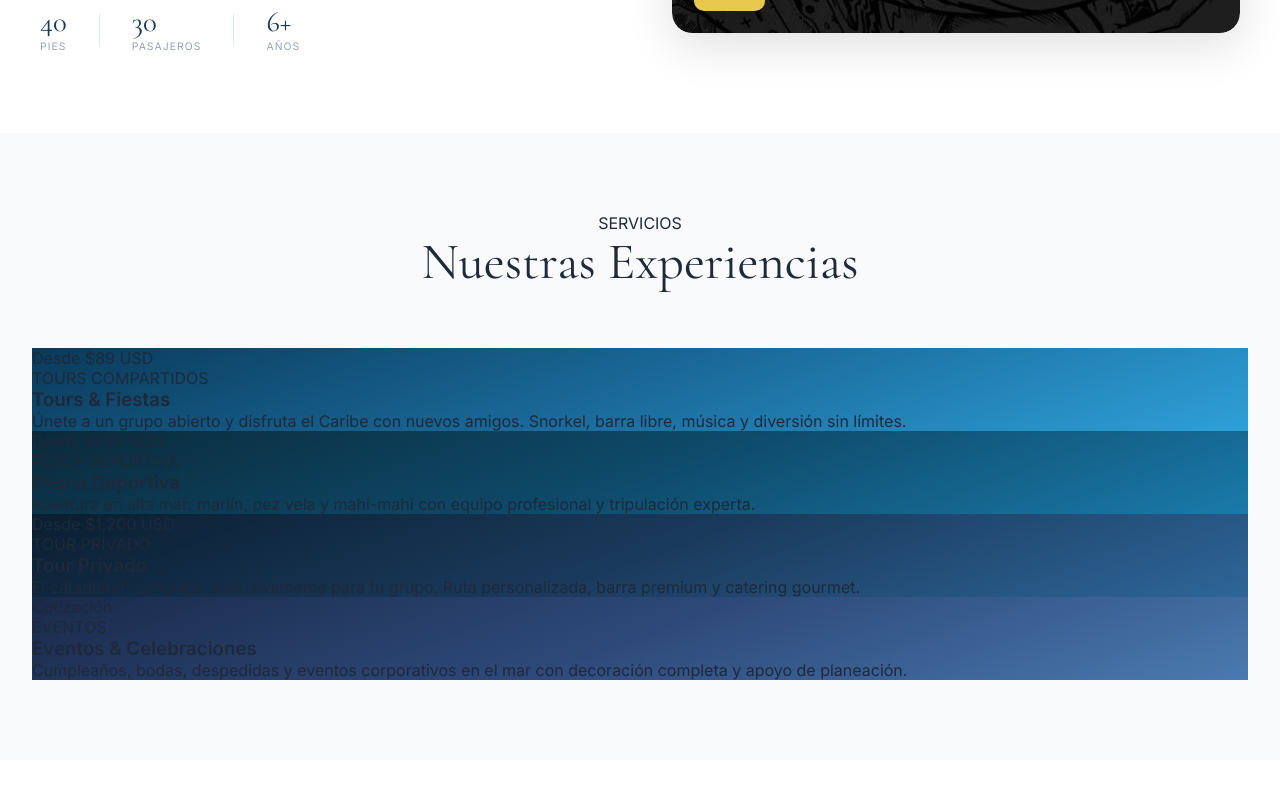
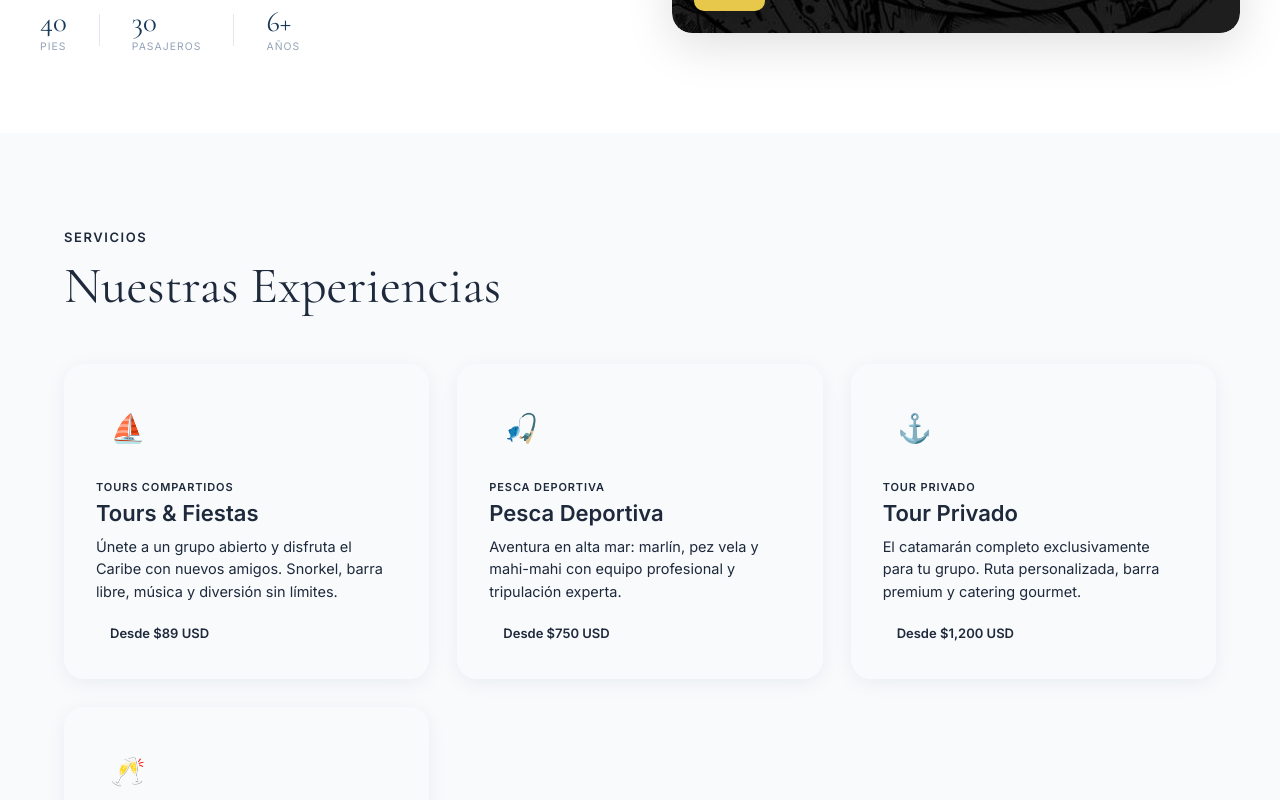
Before and after one commit to Vlakero/InspirationSailingExperience, a React (Vite) app: page / in a window 1280 px wide. Shown: the part 540-1340 px from the top of the page. Built offline with nearby package versions, Linux system fonts and the light colour scheme.

Commit message:
Modificacion Services

```diff
--- a/src/components/Services.css
+++ b/src/components/Services.css
@@ -1,19 +1,115 @@
-.services-section { padding: 5rem 2rem; background: var(--off-white); }
-.services-inner { max-width: 1200px; margin: 0 auto; }
-.services-header { text-align: center; margin-bottom: 3.5rem; }
-.services-header .section-sub { margin: 0.75rem auto 0; }
-.services-grid { display: grid; grid-template-columns: repeat(4, 1fr); gap: 1.25rem; }
-.srv-card { background: white; border-radius: var(--radius); padding: 1.8rem 1.5rem; border: 1px solid var(--gray-200); display: flex; flex-direction: column; gap: 0.75rem; transition: transform 0.35s, box-shadow 0.35s, border-color 0.35s; cursor: default; }
-.srv-card:hover { transform: translateY(-5px); box-shadow: var(--shadow-lg); border-color: var(--teal); }
-.srv-icon-wrap { width: 48px; height: 48px; border-radius: 10px; background: var(--teal-light); display: flex; align-items: center; justify-content: center; font-size: 1.3rem; margin-bottom: 0.3rem; }
-.srv-badge-pill { display: inline-block; font-size: 0.6rem; font-weight: 600; letter-spacing: 0.15em; text-transform: uppercase; color: var(--teal); background: var(--teal-light); padding: 0.22rem 0.6rem; border-radius: 20px; }
-.srv-title { font-family: var(--font-d); font-size: 1.35rem; font-weight: 400; color: var(--navy); line-height: 1.2; }
-.srv-desc { font-size: 0.83rem; line-height: 1.65; color: var(--text-mid); font-weight: 300; }
-.srv-list { list-style: none; display: flex; flex-direction: column; gap: 0.35rem; margin-top: 0.25rem; }
-.srv-list li { display: flex; align-items: center; gap: 0.5rem; font-size: 0.78rem; color: var(--text); }
-.srv-list .chk { width: 14px; height: 14px; border-radius: 50%; background: var(--teal-light); color: var(--teal); display: flex; align-items: center; justify-content: center; font-size: 0.55rem; flex-shrink: 0; }
-.srv-link { display: inline-flex; align-items: center; gap: 0.4rem; font-size: 0.78rem; font-weight: 500; color: var(--teal); text-decoration: none; margin-top: auto; padding-top: 0.5rem; transition: gap 0.2s; }
-.srv-link:hover { gap: 0.7rem; }
+.services-section {
+  background: var(--off-white);
+  padding: 96px 64px;
+}
 
-@media (max-width: 1000px) { .services-grid { grid-template-columns: repeat(2, 1fr); } }
-@media (max-width: 580px) { .services-section { padding: 4rem 1.5rem; } .services-grid { grid-template-columns: 1fr; } }
+.services-header {
+  margin-bottom: 48px;
+}
+
+.section-eyebrow {
+  display: block;
+  font-size: 13px;
+  font-weight: 700;
+  letter-spacing: 0.12em;
+  color: var(--color-blue);
+  margin-bottom: 12px;
+}
+
+.section-title {
+  font-family: var(--font-serif);
+  font-size: 40px;
+  font-weight: 700;
+  color: var(--color-navy);
+  margin: 0;
+  line-height: 1.15;
+}
+
+.services-grid {
+  display: grid;
+  grid-template-columns: repeat(3, 1fr);
+  gap: 28px;
+}
+
+.service-card {
+  background: var(--color-card-bg);
+  border-radius: 20px;
+  padding: 32px;
+  box-shadow: 0 4px 20px rgba(18, 40, 63, 0.06);
+  display: flex;
+  flex-direction: column;
+  transition: transform 0.25s ease, box-shadow 0.25s ease;
+}
+
+.service-card:hover {
+  transform: translateY(-4px);
+  box-shadow: 0 10px 30px rgba(18, 40, 63, 0.10);
+}
+
+.service-icon-box {
+  width: 64px;
+  height: 64px;
+  border-radius: 16px;
+  background: var(--color-blue-soft);
+  display: flex;
+  align-items: center;
+  justify-content: center;
+  margin-bottom: 20px;
+}
+
+.service-icon {
+  font-size: 28px;
+  line-height: 1;
+}
+
+.service-tag {
+  font-size: 11px;
+  font-weight: 700;
+  letter-spacing: 0.08em;
+  color: var(--color-blue);
+  margin-bottom: 6px;
+}
+
+.service-name {
+  font-family: var(--font-serif);
+  font-size: 22px;
+  font-weight: 700;
+  color: var(--color-navy);
+  margin: 0 0 10px;
+}
+
+.service-desc {
+  font-size: 14.5px;
+  line-height: 1.55;
+  color: var(--color-text-muted);
+  margin: 0 0 16px;
+  flex-grow: 1;
+}
+
+.service-badge {
+  align-self: flex-start;
+  font-size: 13px;
+  font-weight: 600;
+  color: var(--color-navy);
+  background: var(--color-gold-soft);
+  padding: 6px 14px;
+  border-radius: 999px;
+}
+
+@media (max-width: 900px) {
+  .services-grid {
+    grid-template-columns: repeat(2, 1fr);
+  }
+}
+
+@media (max-width: 600px) {
+  .services-section {
+    padding: 64px 24px;
+  }
+  .services-grid {
+    grid-template-columns: 1fr;
+  }
+  .section-title {
+    font-size: 30px;
+  }
+}
--- a/src/components/Services.jsx
+++ b/src/components/Services.jsx
@@ -6,37 +6,37 @@ const copy = {
   en: {
     eyebrow:'SERVICES', title:'Our Experiences',
     services:[
-      { icon:'⛵', tag:'SHARED TOURS', name:'Tours & Parties', desc:'Join an open group trip and enjoy the Caribbean with new friends. Snorkeling, open bar, music and unforgettable fun.', img:'linear-gradient(160deg,#0a3a5a,#1a6a9a,#2ea0d8)', badge:'From $89 USD' },
-      { icon:'🎣', tag:'SPORT FISHING', name:'Sport Fishing', desc:'Deep-sea adventure targeting marlin, sailfish and mahi-mahi with professional equipment and expert crew.', img:'linear-gradient(160deg,#0a2a3a,#0e4a6a,#1a7aaa)', badge:'From $750 USD' },
-      { icon:'⚓', tag:'PRIVATE CHARTER', name:'Private Charter', desc:'The entire catamaran exclusively for your group. Custom route, premium bar and gourmet catering.', img:'linear-gradient(160deg,#0a1e30,#1a3a5c,#2e6699)', badge:'From $1,200 USD' },
-      { icon:'🥂', tag:'EVENTS', name:'Events & Celebrations', desc:'Birthdays, weddings, bachelorettes and corporate events at sea with full decoration and planning support.', img:'linear-gradient(160deg,#1a2a4a,#2e4a7a,#4a7ab0)', badge:'Quote' },
+      { icon:'⛵', tag:'SHARED TOURS', name:'Tours & Parties', desc:'Join an open group trip and enjoy the Caribbean with new friends. Snorkeling, open bar, music and unforgettable fun.', badge:'From $89 USD' },
+      { icon:'🎣', tag:'SPORT FISHING', name:'Sport Fishing', desc:'Deep-sea adventure targeting marlin, sailfish and mahi-mahi with professional equipment and expert crew.', badge:'From $750 USD' },
+      { icon:'⚓', tag:'PRIVATE CHARTER', name:'Private Charter', desc:'The entire catamaran exclusively for your group. Custom route, premium bar and gourmet catering.', badge:'From $1,200 USD' },
+      { icon:'🥂', tag:'EVENTS', name:'Events & Celebrations', desc:'Birthdays, weddings, bachelorettes and corporate events at sea with full decoration and planning support.', badge:'Quote' },
     ]
   },
   es: {
     eyebrow:'SERVICIOS', title:'Nuestras Experiencias',
     services:[
-      { icon:'⛵', tag:'TOURS COMPARTIDOS', name:'Tours & Fiestas', desc:'Únete a un grupo abierto y disfruta el Caribe con nuevos amigos. Snorkel, barra libre, música y diversión sin límites.', img:'linear-gradient(160deg,#0a3a5a,#1a6a9a,#2ea0d8)', badge:'Desde $89 USD' },
-      { icon:'🎣', tag:'PESCA DEPORTIVA', name:'Pesca Deportiva', desc:'Aventura en alta mar: marlín, pez vela y mahi-mahi con equipo profesional y tripulación experta.', img:'linear-gradient(160deg,#0a2a3a,#0e4a6a,#1a7aaa)', badge:'Desde $750 USD' },
-      { icon:'⚓', tag:'TOUR PRIVADO', name:'Tour Privado', desc:'El catamarán completo exclusivamente para tu grupo. Ruta personalizada, barra premium y catering gourmet.', img:'linear-gradient(160deg,#0a1e30,#1a3a5c,#2e6699)', badge:'Desde $1,200 USD' },
-      { icon:'🥂', tag:'EVENTOS', name:'Eventos & Celebraciones', desc:'Cumpleaños, bodas, despedidas y eventos corporativos en el mar con decoración completa y apoyo de planeación.', img:'linear-gradient(160deg,#1a2a4a,#2e4a7a,#4a7ab0)', badge:'Cotización' },
+      { icon:'⛵', tag:'TOURS COMPARTIDOS', name:'Tours & Fiestas', desc:'Únete a un grupo abierto y disfruta el Caribe con nuevos amigos. Snorkel, barra libre, música y diversión sin límites.', badge:'Desde $89 USD' },
+      { icon:'🎣', tag:'PESCA DEPORTIVA', name:'Pesca Deportiva', desc:'Aventura en alta mar: marlín, pez vela y mahi-mahi con equipo profesional y tripulación experta.', badge:'Desde $750 USD' },
+      { icon:'⚓', tag:'TOUR PRIVADO', name:'Tour Privado', desc:'El catamarán completo exclusivamente para tu grupo. Ruta personalizada, barra premium y catering gourmet.', badge:'Desde $1,200 USD' },
+      { icon:'🥂', tag:'EVENTOS', name:'Eventos & Celebraciones', desc:'Cumpleaños, bodas, despedidas y eventos corporativos en el mar con decoración completa y apoyo de planeación.', badge:'Cotización' },
     ]
   },
   fr: {
     eyebrow:'SERVICES', title:'Nos Expériences',
     services:[
-      { icon:'⛵', tag:'CIRCUITS PARTAGÉS', name:'Tours & Fêtes', desc:'Rejoignez un groupe ouvert et profitez des Caraïbes avec de nouveaux amis. Snorkeling, open bar, musique et plaisir.', img:'linear-gradient(160deg,#0a3a5a,#1a6a9a,#2ea0d8)', badge:'Dès 89 USD' },
-      { icon:'🎣', tag:'PÊCHE SPORTIVE', name:'Pêche Sportive', desc:'Aventure en haute mer : marlin, voilier et mahi-mahi avec équipement professionnel et équipage expert.', img:'linear-gradient(160deg,#0a2a3a,#0e4a6a,#1a7aaa)', badge:'Dès 750 USD' },
-      { icon:'⚓', tag:'CHARTER PRIVÉ', name:'Charter Privé', desc:'Le catamaran entier exclusivement pour votre groupe. Itinéraire personnalisé, bar premium et restauration gastronomique.', img:'linear-gradient(160deg,#0a1e30,#1a3a5c,#2e6699)', badge:'Dès 1 200 USD' },
-      { icon:'🥂', tag:'ÉVÉNEMENTS', name:'Événements & Célébrations', desc:'Anniversaires, mariages, enterrements de vie de jeune fille et événements d\'entreprise en mer.', img:'linear-gradient(160deg,#1a2a4a,#2e4a7a,#4a7ab0)', badge:'Devis' },
+      { icon:'⛵', tag:'CIRCUITS PARTAGÉS', name:'Tours & Fêtes', desc:'Rejoignez un groupe ouvert et profitez des Caraïbes avec de nouveaux amis. Snorkeling, open bar, musique et plaisir.', badge:'Dès 89 USD' },
+      { icon:'🎣', tag:'PÊCHE SPORTIVE', name:'Pêche Sportive', desc:'Aventure en haute mer : marlin, voilier et mahi-mahi avec équipement professionnel et équipage expert.', badge:'Dès 750 USD' },
+      { icon:'⚓', tag:'CHARTER PRIVÉ', name:'Charter Privé', desc:'Le catamaran entier exclusivement pour votre groupe. Itinéraire personnalisé, bar premium et restauration gastronomique.', badge:'Dès 1 200 USD' },
+      { icon:'🥂', tag:'ÉVÉNEMENTS', name:'Événements & Célébrations', desc:"Anniversaires, mariages, enterrements de vie de jeune fille et événements d'entreprise en mer.", badge:'Devis' },
     ]
   },
   de: {
     eyebrow:'SERVICES', title:'Unsere Erlebnisse',
     services:[
-      { icon:'⛵', tag:'GRUPPENTOUREN', name:'Touren & Partys', desc:'Schließen Sie sich einer offenen Gruppe an und genießen Sie die Karibik mit neuen Freunden. Schnorcheln, offene Bar, Musik.', img:'linear-gradient(160deg,#0a3a5a,#1a6a9a,#2ea0d8)', badge:'Ab 89 USD' },
-      { icon:'🎣', tag:'SPORTFISCHEN', name:'Sportfischen', desc:'Hochseeabenteuer: Marlin, Segelfisch und Mahi-Mahi mit professioneller Ausrüstung und erfahrener Crew.', img:'linear-gradient(160deg,#0a2a3a,#0e4a6a,#1a7aaa)', badge:'Ab 750 USD' },
-      { icon:'⚓', tag:'PRIVATCHARTER', name:'Privatcharter', desc:'Der gesamte Katamaran exklusiv für Ihre Gruppe. Individuelle Route, Premium-Bar und Gourmet-Catering.', img:'linear-gradient(160deg,#0a1e30,#1a3a5c,#2e6699)', badge:'Ab 1.200 USD' },
-      { icon:'🥂', tag:'EVENTS', name:'Events & Feiern', desc:'Geburtstage, Hochzeiten, Junggesellenabschiede und Firmenevents auf See mit kompletter Dekoration.', img:'linear-gradient(160deg,#1a2a4a,#2e4a7a,#4a7ab0)', badge:'Angebot' },
+      { icon:'⛵', tag:'GRUPPENTOUREN', name:'Touren & Partys', desc:'Schließen Sie sich einer offenen Gruppe an und genießen Sie die Karibik mit neuen Freunden. Schnorcheln, offene Bar, Musik.', badge:'Ab 89 USD' },
+      { icon:'🎣', tag:'SPORTFISCHEN', name:'Sportfischen', desc:'Hochseeabenteuer: Marlin, Segelfisch und Mahi-Mahi mit professioneller Ausrüstung und erfahrener Crew.', badge:'Ab 750 USD' },
+      { icon:'⚓', tag:'PRIVATCHARTER', name:'Privatcharter', desc:'Der gesamte Katamaran exklusiv für Ihre Gruppe. Individuelle Route, Premium-Bar und Gourmet-Catering.', badge:'Ab 1.200 USD' },
+      { icon:'🥂', tag:'EVENTS', name:'Events & Feiern', desc:'Geburtstage, Hochzeiten, Junggesellenabschiede und Firmenevents auf See mit kompletter Dekoration.', badge:'Angebot' },
     ]
   },
 };
@@ -49,18 +49,17 @@ export default function Services() {
       <div className="services-header reveal">
         <span className="section-eyebrow">{c.eyebrow}</span>
         <h2 className="section-title">{c.title}</h2>
-        <div className="gold-line" />
       </div>
-      <div className="services-mosaic">
+      <div className="services-grid">
         {c.services.map((s, i) => (
-          <div key={i} className={`service-tile service-tile--${i} reveal reveal-delay-${i+1}`} style={{background: s.img}}>
-            <div className="tile-overlay" />
-            <div className="tile-badge">{s.badge}</div>
-            <div className="tile-content">
-              <span className="tile-tag">{s.tag}</span>
-              <h3 className="tile-name">{s.name}</h3>
-              <p className="tile-desc">{s.desc}</p>
+          <div key={i} className={`service-card reveal reveal-delay-${i+1}`}>
+            <div className="service-icon-box">
+              <span className="service-icon">{s.icon}</span>
             </div>
+            <span className="service-tag">{s.tag}</span>
+            <h3 className="service-name">{s.name}</h3>
+            <p className="service-desc">{s.desc}</p>
+            <span className="service-badge">{s.badge}</span>
           </div>
         ))}
       </div>
```
